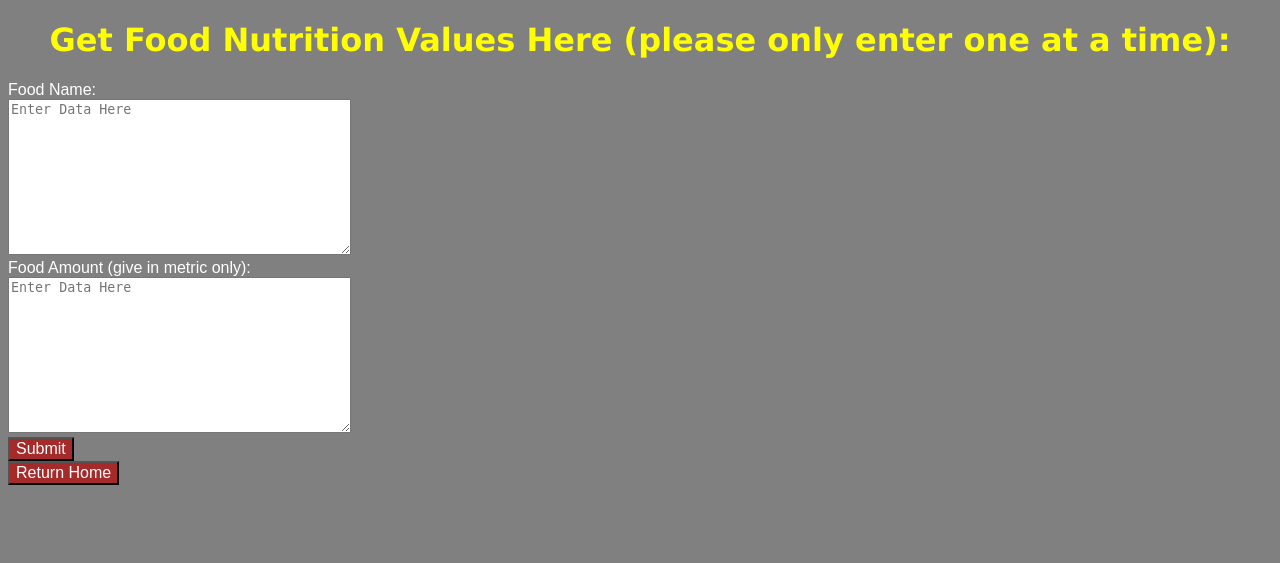
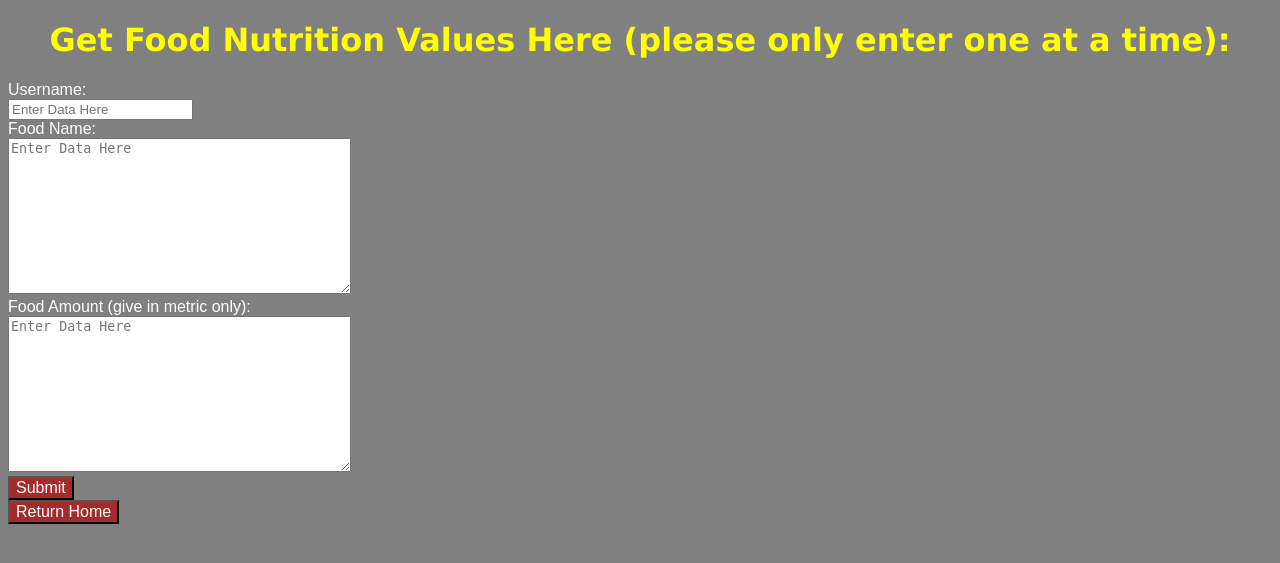
Before and after one commit to ntan04xx/proteinTracker, a Django app: page /api_request/ in a window 1280 px wide. Shown: the top 563 px of the page. Run offline with Django 5.2, Linux system fonts and the light colour scheme; a user stored in the database is signed in.

Commit message:
Added implementation of notifying users of met targets

```diff
--- a/proteinWorld/proteinTracker/calorie_count/forms.py
+++ b/proteinWorld/proteinTracker/calorie_count/forms.py
@@ -2,6 +2,7 @@ from django import forms
 from django.contrib.auth.models import User
 
 class ApiRequestForm(forms.Form):
+    username = forms.CharField(widget=forms.TextInput(attrs = {'placeholder': 'Enter Data Here '}), label = "")
     input_food = forms.CharField(widget = forms.Textarea(attrs = {'placeholder': 'Enter Data Here '}), label = "")
     input_amount = forms.CharField(widget = forms.Textarea(attrs = {'placeholder': 'Enter Data Here '}), label = "")
 
@@ -39,7 +40,7 @@ class SignUpForm(forms.ModelForm):
         fields = ('username','password')
 
 class TargetRequestForm(forms.Form):
-    username = forms.CharField(widget = forms.Textarea(attrs = {'placeholder': 'Enter Data Here '}), label = "")
+    username = forms.CharField(widget=forms.TextInput(attrs = {'placeholder': 'Enter Data Here '}), label = "")
 
 class LoginForm(forms.Form):
     username = forms.CharField(
--- a/proteinWorld/proteinTracker/calorie_count/templates/calorie_count/api_request.html
+++ b/proteinWorld/proteinTracker/calorie_count/templates/calorie_count/api_request.html
@@ -9,6 +9,12 @@
 <body>
     <h1>Get Food Nutrition Values Here (please only enter one at a time):</h1>
     <form method="post">
+        Username:
+        <div>
+            {% csrf_token %}
+            {{ form.username }}
+        </div>
+
         Food Name:
         <div>
             {% csrf_token %}
--- a/proteinWorld/proteinTracker/calorie_count/templates/calorie_count/target_response.html
+++ b/proteinWorld/proteinTracker/calorie_count/templates/calorie_count/target_response.html
@@ -11,6 +11,7 @@
     <p>{{ calories }}</p>
     <p>{{ protein }}</p>
     <p>{{ fat }}</p>
+
     <div>
         <a href = "{% url 'api_request' %}">
             <button> Add Another Item? </button>
--- a/proteinWorld/proteinTracker/calorie_count/views.py
+++ b/proteinWorld/proteinTracker/calorie_count/views.py
@@ -66,26 +66,39 @@ def api_request_view(request):
             input_food = form.cleaned_data['input_food']
             input_amount = form.cleaned_data['input_amount']
             calories, fat, protein, api_response = call_api(input_food, input_amount)
+            username = form.cleaned_data['username']
+            user = get_object_or_404(UserDetails, user__username = username)
+            calorie_target, protein_target, fat_target = user.calorie_target, user.protein_target, user.fat_target
             # Store the data
             try:
                 latest_response = ApiResponse.objects.latest('timestamp')
                 total_protein, total_calories, total_fat = get_total_macros(latest_response, protein, calories, fat)
+                meets_protein = True if latest_response.total_protein < protein_target and total_protein >= protein_target else False
+                meets_calorie = True if latest_response.total_calories < calorie_target and total_calories >= calorie_target else False
+                meets_fat = True if latest_response.total_fat < fat_target and total_fat >= fat_target else False
             except ApiResponse.DoesNotExist:
                 total_protein = protein
                 total_calories = calories
                 total_fat = fat
+                meets_protein = True if total_protein >= protein_target else False
+                meets_calorie = True if total_calories >= calorie_target else False
+                meets_fat = True if total_fat >= fat_target else False
             ApiResponse.objects.create(input_data=f"Food: {input_food}, Amount: {input_amount}",
                                        output_data=api_response,
                                        total_protein=total_protein,
                                        total_calories=total_calories,
-                                       total_fat=total_fat)
+                                       total_fat=total_fat
+                                       )
 
             # Redirect to a new URL with the output displayed
             total_nutrients = {'Calories (kcal)': total_calories, 'Fat (g)': total_fat, 'Protein (g)': total_protein}
             return render(request, 'calorie_count/api_response.html', {'input_food': input_food,
                                                                        'input_amount': input_amount,
                                                                        'nutrition_data': api_response,
-                                                                       'totals_data': total_nutrients})
+                                                                       'totals_data': total_nutrients,
+                                                                       'meets_protein': meets_protein,
+                                                                       'meets_calorie': meets_calorie,
+                                                                        'meets_fat': meets_fat})
     else:
         form = ApiRequestForm()
     return render(request, 'calorie_count/api_request.html', {'form': form})
--- a/proteinWorld/proteinTracker/proteinTracker/settings.py
+++ b/proteinWorld/proteinTracker/proteinTracker/settings.py
@@ -121,7 +121,7 @@ USE_TZ = True
 
 STATIC_URL = "static/"
 STATICFILES_DIRS = [
-    BASE_DIR / "static"
+    BASE_DIR / "calorie_count/static"
 ]
 
 # Default primary key field type
```
Also changed, not shown: proteinWorld/proteinTracker/calorie_count/templates/calorie_count/api_response.html (+14 -0 lines), README.md, proteinWorld/proteinTracker/db.sqlite3.
